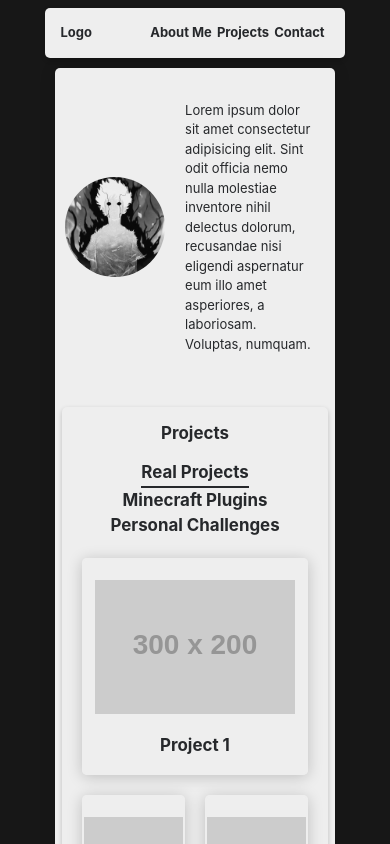
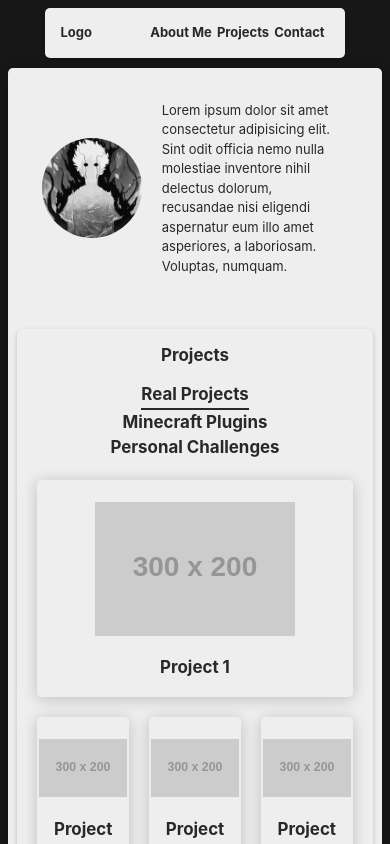
Before and after one commit to EnzoLy/portfolio-react, a React (Vite) app: page / in a window 390 px wide. Shown: the top 844 px of the page. Built offline with nearby package versions, Linux system fonts and the light colour scheme.

Commit message:
added breakpoint for mobile

```diff
--- a/src/components/container/styles.module.scss
+++ b/src/components/container/styles.module.scss
@@ -7,7 +7,7 @@
   margin-top: 10px;
   flex-direction: column;
   align-items: center;
-  width: 75%;
+  width: 100%;
   height: 100%;
   background-color: $primary-color;
   border-radius: 5px;
@@ -21,3 +21,9 @@
   height: 100%;
   margin-bottom: 20px;
 }
+
+@media (min-width: 520px) {
+  .flex_container {
+    width: 75%;
+  }
+}
```
